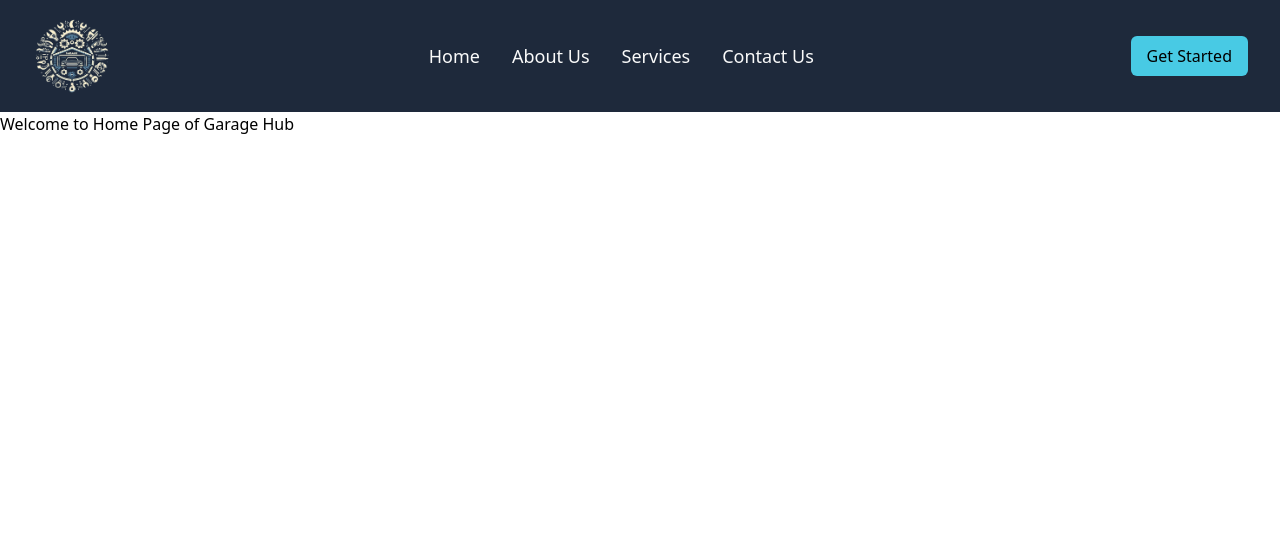
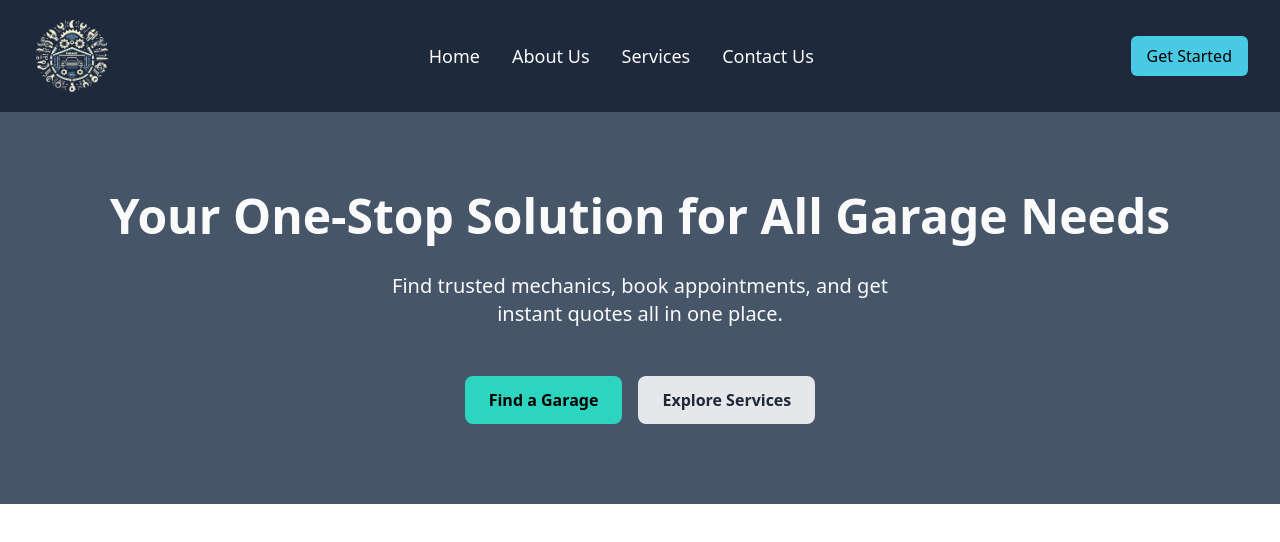
Before and after one commit to VanshVg/GarageHub-Frontend, a React (Vite) app: page / in a window 1280 px wide. Shown: the top 542 px of the page. Built offline with nearby package versions, Linux system fonts and the light colour scheme.

Commit message:
Added: custom button component and home page main section data

```diff
--- a/src/Router.tsx
+++ b/src/Router.tsx
@@ -1,7 +1,9 @@
 import { Suspense } from "react";
-import { IRoute } from "./types";
+import { createBrowserRouter, RouterProvider } from "react-router-dom";
+
+import { IRoute } from "./common/types";
+
 import { CMSRoutes, RequiresUnAuthForCMS } from "./modules/cms-pages/routes";
-import { createBrowserRouter, RouterProvider } from "react-router-dom";
 
 const applySuspense = (routes: IRoute[]): IRoute[] => {
   return routes.map((route: IRoute) => ({
--- /dev/null
+++ b/src/common/components/form-fields/Button.tsx
@@ -0,0 +1,51 @@
+import { btnShowType, IButtonProps } from "@/common/types";
+
+const Button = ({
+  btnName,
+  type,
+  showType,
+  btnClass,
+  onClickHandler,
+  isLoading,
+  loaderClass,
+  disabled,
+  BtnIconLeft,
+  btnEndIcon,
+}: IButtonProps) => {
+  let btnType = "";
+  switch (showType) {
+    case btnShowType.Primary:
+      btnType = `bg-primaryButton text-black hover:bg-primaryButtonHover py-2 px-4 rounded-md transition-colors duration-300 ${btnClass}`;
+      break;
+    case btnShowType.Teal:
+      btnType = `bg-teal-400 hover:bg-teal-600 text-black font-semibold py-3 px-6 rounded-lg transition-colors duration-300 ${btnClass}`;
+      break;
+    case btnShowType.Gray:
+      btnType = `bg-gray-200 hover:bg-gray-300 text-gray-800 font-semibold py-3 px-6 rounded-lg transition-colors duration-300 ${btnClass}`;
+      break;
+    default:
+      btnType = `bg-primaryButton text-black hover:bg-primaryButtonHover py-2 px-4 rounded-md transition-colors duration-300 ${
+        btnClass ?? ""
+      }`;
+  }
+
+  return (
+    <button
+      className={btnType}
+      type={type ? type : "button"}
+      onClick={onClickHandler}
+      disabled={isLoading ? true : disabled}
+    >
+      {BtnIconLeft}
+      {btnName}
+      {isLoading && (
+        <span className={`inline-flex ml-3 mt-1.5 ${loaderClass ?? ""} `}>
+          <div className="spinnerW"></div>
+        </span>
+      )}
+      {btnEndIcon && btnEndIcon}
+    </button>
+  );
+};
+
+export default Button;
--- /dev/null
+++ b/src/common/types/index.ts
@@ -0,0 +1,28 @@
+import { MouseEvent, ReactNode } from "react";
+import { RouteObject } from "react-router-dom";
+
+export type IRoute = {
+  path?: string;
+  element: JSX.Element;
+  children?: RouteObject[];
+};
+
+export enum btnShowType {
+  Primary = "primary",
+  Teal = "teal",
+  Gray = "gray",
+}
+
+export interface IButtonProps {
+  btnName: string;
+  type?: "button" | "submit" | "reset";
+  showType?: btnShowType;
+  btnClass?: string;
+  onClickHandler?: (e: MouseEvent<HTMLElement>) => void;
+  isLoading?: boolean;
+  loaderClass?: string;
+  disabled?: boolean;
+  BtnIconRight?: ReactNode;
+  BtnIconLeft?: ReactNode;
+  btnEndIcon?: ReactNode;
+}
--- a/src/modules/cms-pages/components/CmsNavbar.tsx
+++ b/src/modules/cms-pages/components/CmsNavbar.tsx
@@ -1,13 +1,23 @@
 import { useNavigate } from "react-router-dom";
+
 import { CmsRoutesPath } from "../types";
 import { navbarData } from "../types/constants";
+import Button from "@/common/components/form-fields/Button";
 
 const CmsNavbar = () => {
   const navigate = useNavigate();
+
   return (
     <div className="flex justify-between items-center py-4 px-8 bg-slate-800">
       <div>
-        <img src={navbarData.logoUrl} className="h-20 w-20 cursor-pointer" alt="Logo" />
+        <img
+          src={navbarData.logoUrl}
+          className="h-20 w-20 cursor-pointer"
+          alt="Logo"
+          onClick={() => {
+            navigate(CmsRoutesPath.Home);
+          }}
+        />
       </div>
       <div className="flex gap-8 text-white text-lg items-center">
         {navbarData?.navigationMenu?.map(
@@ -26,12 +36,7 @@ const CmsNavbar = () => {
       </div>
       <div className="flex gap-4 items-center">
         {navbarData?.buttons?.map((item: string, index: number) => (
-          <button
-            key={index}
-            className="bg-primaryButton text-black hover:bg-primaryButtonHover py-2 px-4 rounded-md transition-colors duration-300"
-          >
-            {item}
-          </button>
+          <Button key={index} btnName={item} />
         ))}
       </div>
     </div>
--- a/src/modules/cms-pages/pages/home/Index.tsx
+++ b/src/modules/cms-pages/pages/home/Index.tsx
@@ -1,7 +1,9 @@
+import MainSection from "./components/MainSection";
+
 const HomePage = () => {
   return (
     <div>
-      <h1>Welcome to Home Page of Garage Hub</h1>
+      <MainSection />
     </div>
   );
 };
--- /dev/null
+++ b/src/modules/cms-pages/pages/home/components/MainSection.tsx
@@ -0,0 +1,28 @@
+import Button from "@/common/components/form-fields/Button";
+import { btnShowType } from "@/common/types";
+import { mainSectionData } from "../types/constants";
+
+const MainSection = () => {
+  return (
+    <div className="bg-slate-600 text-white py-20 flex flex-col items-center text-center">
+      <h1 className="text-4xl md:text-5xl font-bold mb-8">
+        {mainSectionData.header}
+      </h1>
+      <p className="text-lg md:text-xl mb-12 max-w-lg">
+        {mainSectionData.subHeading}
+      </p>
+      <div className="flex gap-4">
+        <Button
+          showType={btnShowType.Teal}
+          btnName={mainSectionData.tealButton}
+        />
+        <Button
+          showType={btnShowType.Gray}
+          btnName={mainSectionData.grayButton}
+        />
+      </div>
+    </div>
+  );
+};
+
+export default MainSection;
--- /dev/null
+++ b/src/modules/cms-pages/pages/home/types/constants.ts
@@ -0,0 +1,7 @@
+export const mainSectionData = {
+  header: "Your One-Stop Solution for All Garage Needs",
+  subHeading:
+    "Find trusted mechanics, book appointments, and get instant quotes all in one place.",
+  tealButton: "Find a Garage",
+  grayButton: "Explore Services",
+};
```
Also changed, not shown: src/modules/cms-pages/routes.tsx (+16 -6 lines), src/types/index.ts (deleted, +0 -7 lines).
